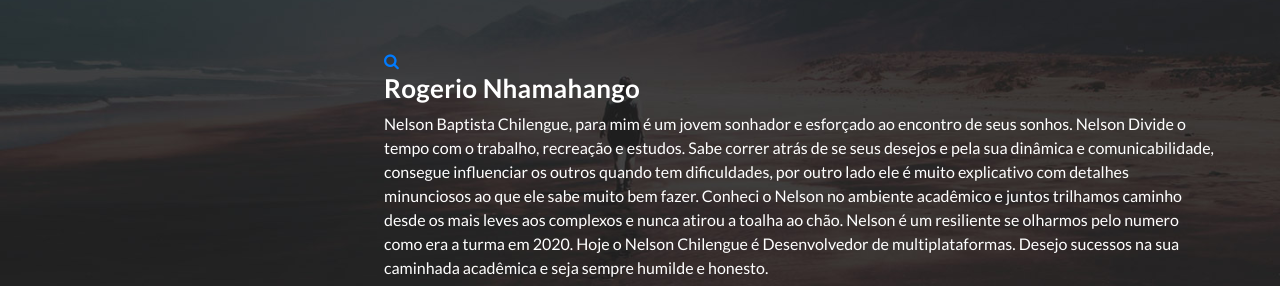
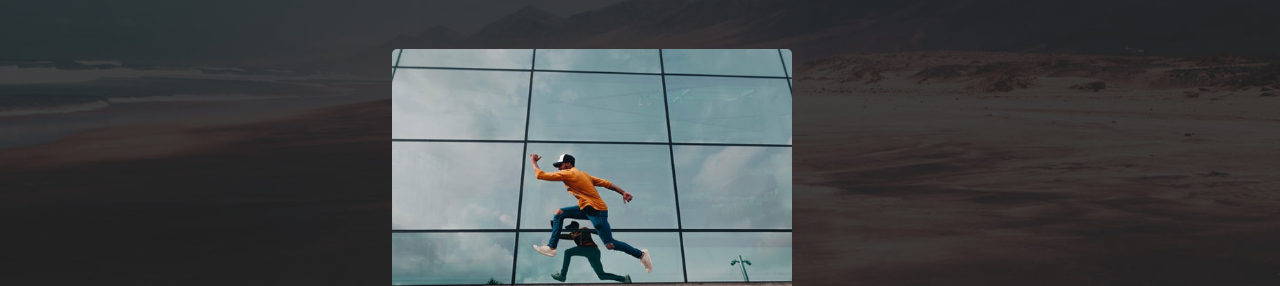
Before and after one commit to nelson008496/nelsite, a plain HTML site: page index.html in a window 1280 px wide. Shown: the part 3561-3847 px from the top of the page. Drawn offline with Linux system fonts and the light colour scheme.

Commit message:
Update index.html

```diff
--- a/index.html
+++ b/index.html
@@ -374,29 +374,6 @@ https://templatemo.com/tm-531-reflux
 
 
 
-                    <figcaption>
-                      <a
-                        href="assets/images/roger.jpg"
-                        data-lightbox=""
-                        data-title="Caption"
-                        ><i class="fa fa-search"></i
-                      ></a>
-                      <h4>Rogerio Nhamahango</h4>
-                      <span>Nelson Baptista Chilengue,  para mim é um jovem sonhador
-                        e esforçado ao encontro de seus sonhos. Nelson Divide o tempo
-                        com o trabalho, recreação e estudos. Sabe correr atrás de se
-                        seus desejos e pela sua dinâmica e comunicabilidade, consegue
-                        influenciar os outros quando tem dificuldades, por outro lado
-                        ele é muito explicativo com detalhes minunciosos ao que ele sabe
-                        muito bem fazer.
-                        Conheci o Nelson no ambiente acadêmico e juntos trilhamos caminho
-                        desde os mais leves aos complexos e nunca atirou a toalha ao chão.
-                        Nelson é um resiliente se olharmos pelo numero como era a turma em 2020.
-                        Hoje o Nelson Chilengue é Desenvolvedor de multiplataformas.
-                        Desejo sucessos na sua caminhada acadêmica e seja sempre humilde e honesto.</span>
-                    </figcaption>
-                  </figure>
-                </div>
 
               <div class="isotope-item" data-type="people">
                   <figure class="snip1321">
@@ -406,12 +383,12 @@ https://templatemo.com/tm-531-reflux
                     />
                     <figcaption>
                       <a
-                        href="assets/images/portfolio-04.jpg"
+                        href="assets/images/roger.jpg"
                         data-lightbox="image-1"
                         data-title="Caption"
                         ><i class="fa fa-search"></i
                       ></a>
-                      <h4>Orlando Fumo</h4>
+                      <h4>Rogerio Nhamahango</h4>
                       <span>Nelson Baptista Chilengue,  para mim é um jovem sonhador
                         e esforçado ao encontro de seus sonhos. Nelson Divide o tempo
                         com o trabalho, recreação e estudos. Sabe correr atrás de se
```
